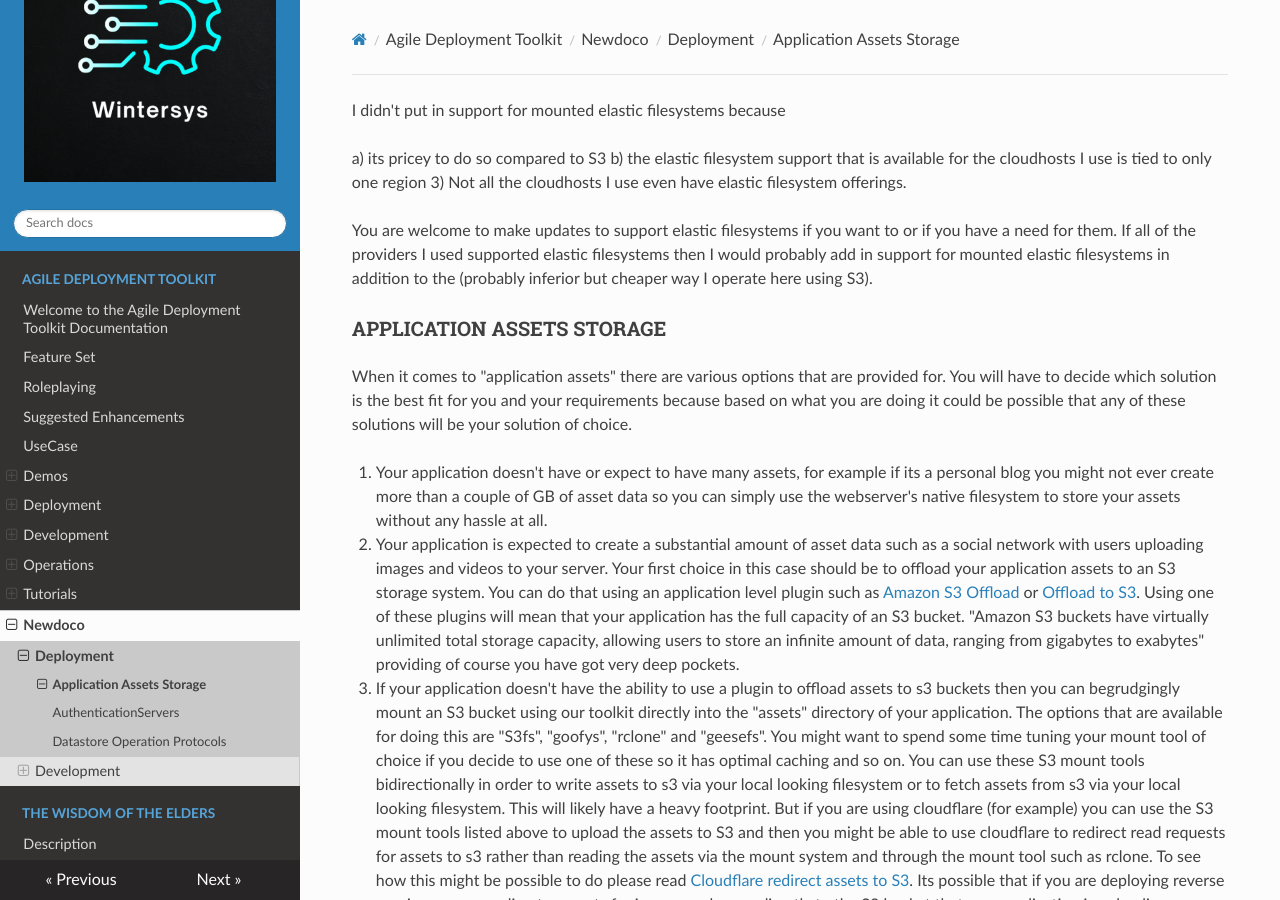
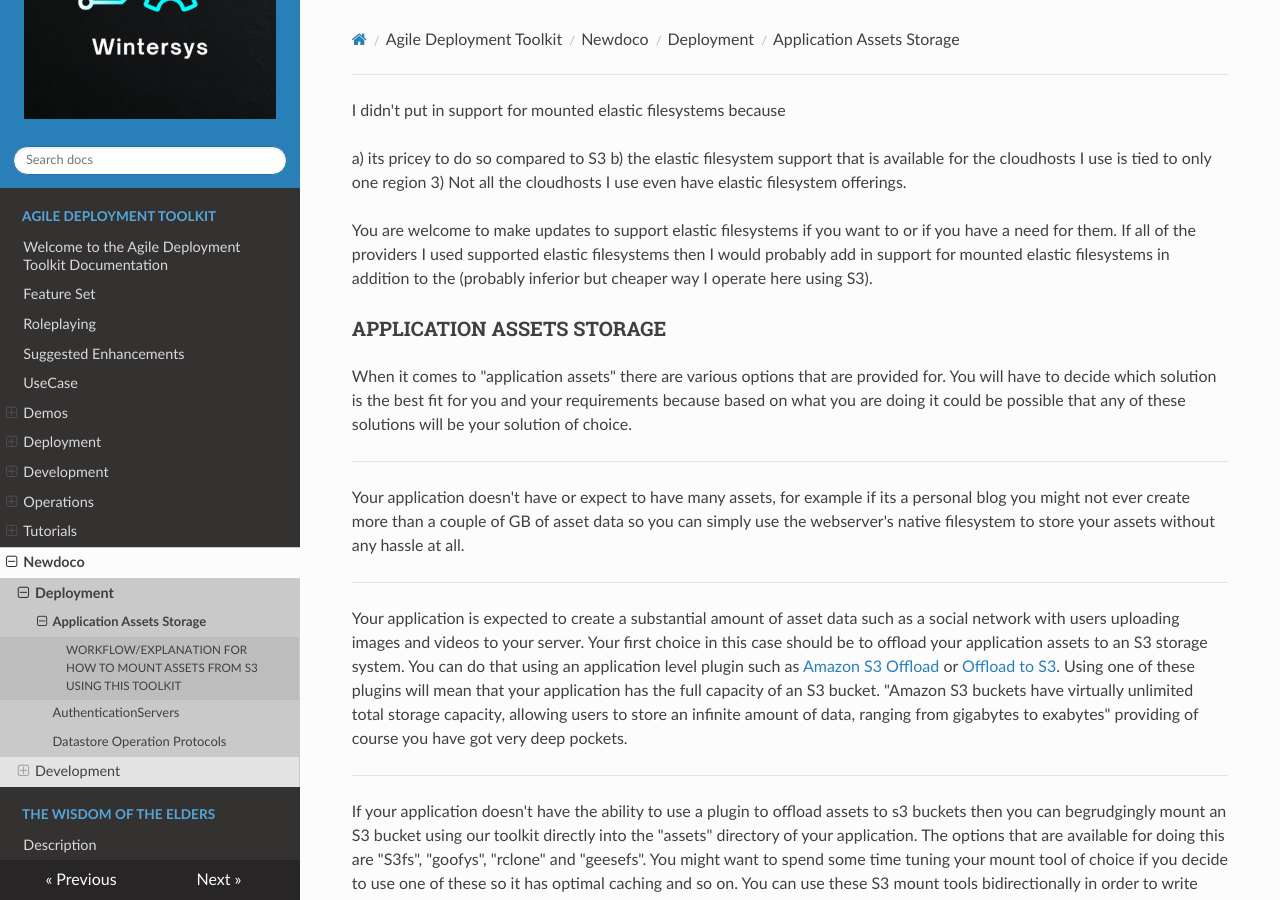
Before and after one commit to wintersys-dev/adt-documentation, an MkDocs documentation site: the page built from docs/Agile Deployment Toolkit/newdoco/Deployment/Application Assets Storage.md, in a window 1280 px wide and 900 px high. Built offline with MkDocs 1.6.1, drawn with Linux system fonts in a browser that asks for light colours; nearby versions of some CDN libraries; part of the change alters nothing that is shown.

Commit message:
Update Application Assets Storage.md

```diff
--- a/docs/Agile Deployment Toolkit/newdoco/Deployment/Application Assets Storage.md
+++ b/docs/Agile Deployment Toolkit/newdoco/Deployment/Application Assets Storage.md
@@ -12,13 +12,19 @@ You are welcome to make updates to support elastic filesystems if you want to or
 
 When it comes to "application assets" there are various options that are provided for. You will have to decide which solution is the best fit for you and your requirements because based on what you are doing it could be possible that any of these solutions will be your solution of choice.
 
-1. Your application doesn't have or expect to have many assets, for example if its a personal blog you might not ever create more than a couple of GB of asset data so you can simply use the webserver's native filesystem to store your assets without any hassle at all.
+---------------------------------
 
-2. Your application is expected to create a substantial amount of asset data such as a social network with users uploading images and videos to your server. Your first choice in this case should be to offload your application assets to an S3 storage system. You can do that using an application level plugin such as [Amazon S3 Offload](https://extensions.joomla.org/extension/amazon-s3-filesystem/) or [Offload to S3](https://en-gb.wordpress.org/plugins/amazon-s3-and-cloudfront/). Using one of these plugins will mean that your application has the full capacity of an S3 bucket. "Amazon S3 buckets have virtually unlimited total storage capacity, allowing users to store an infinite amount of data, ranging from gigabytes to exabytes" providing of course you have got very deep pockets.
+Your application doesn't have or expect to have many assets, for example if its a personal blog you might not ever create more than a couple of GB of asset data so you can simply use the webserver's native filesystem to store your assets without any hassle at all.
 
-3. If your application doesn't have the ability to use a plugin to offload assets to s3 buckets then you can begrudgingly mount an S3 bucket using our toolkit directly into the "assets" directory of your application. The options that are available for doing this are "S3fs", "goofys", "rclone" and "geesefs". You might want to spend some time tuning your mount tool of choice if you decide to use one of these so it has optimal caching and so on. You can use these S3 mount tools bidirectionally in order to write assets to s3 via your local looking filesystem or to fetch assets from s3 via your local looking filesystem. This will likely have a heavy footprint. But if you are using cloudflare (for example) you can use the S3 mount tools listed above to upload the assets to S3 and then you might be able to use cloudflare to redirect read requests for assets to s3 rather than reading the assets via the mount system and through the mount tool such as rclone. To see how this might be possible to do please read [Cloudflare redirect assets to S3](https://developers.cloudflare.com/rules/cloud-connector/examples/route-images-to-s3/). Its possible that if you are deploying reverse proxies you can redirect requests for images and so on directly to the S3 bucket that your application is uploading user updates to through the S3 mount tools.
+-------------------------------
 
-WORKFLOW/EXPLANATION FOR HOW TO MOUNT ASSETS FROM S3 USING THIS TOOLKIT
+Your application is expected to create a substantial amount of asset data such as a social network with users uploading images and videos to your server. Your first choice in this case should be to offload your application assets to an S3 storage system. You can do that using an application level plugin such as [Amazon S3 Offload](https://extensions.joomla.org/extension/amazon-s3-filesystem/) or [Offload to S3](https://en-gb.wordpress.org/plugins/amazon-s3-and-cloudfront/). Using one of these plugins will mean that your application has the full capacity of an S3 bucket. "Amazon S3 buckets have virtually unlimited total storage capacity, allowing users to store an infinite amount of data, ranging from gigabytes to exabytes" providing of course you have got very deep pockets.
+
+-----------------------------------
+
+If your application doesn't have the ability to use a plugin to offload assets to s3 buckets then you can begrudgingly mount an S3 bucket using our toolkit directly into the "assets" directory of your application. The options that are available for doing this are "S3fs", "goofys", "rclone" and "geesefs". You might want to spend some time tuning your mount tool of choice if you decide to use one of these so it has optimal caching and so on. You can use these S3 mount tools bidirectionally in order to write assets to s3 via your local looking filesystem or to fetch assets from s3 via your local looking filesystem. This will likely have a heavy footprint. But if you are using cloudflare (for example) you can use the S3 mount tools listed above to upload the assets to S3 and then you might be able to use cloudflare to redirect read requests for assets to s3 rather than reading the assets via the mount system and through the mount tool such as rclone. To see how this might be possible to do please read [Cloudflare redirect assets to S3](https://developers.cloudflare.com/rules/cloud-connector/examples/route-images-to-s3/). Its possible that if you are deploying reverse proxies you can redirect requests for images and so on directly to the S3 bucket that your application is uploading user updates to through the S3 mount tools.
+
+##### WORKFLOW/EXPLANATION FOR HOW TO MOUNT ASSETS FROM S3 USING THIS TOOLKIT
 
 Part one of how to use S3 as your asset store
 
```
